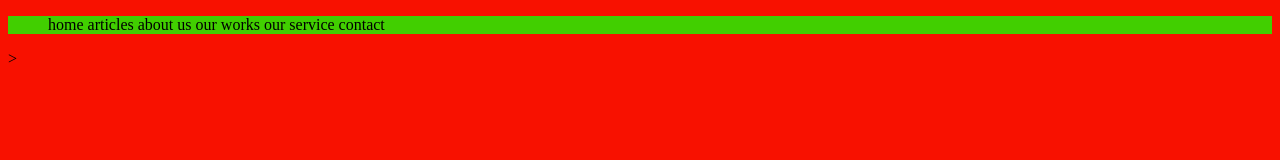
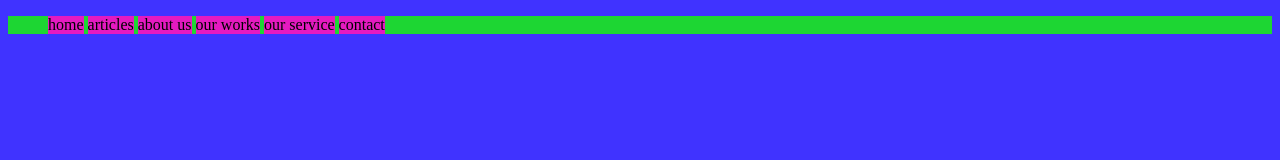
Before and after one commit to GricenkoAlexandr/goit-fe-course, a plain HTML site: page module-04-task/module-04-task-1/index.html in a window 1280 px wide. Drawn offline with Linux system fonts and the light colour scheme.

Commit message:
update hometask

```diff
--- a/module-04-task/module-04-task-1/css/styles.css
+++ b/module-04-task/module-04-task-1/css/styles.css
@@ -1,12 +1,15 @@
 .body {
-    background-color: #f81100
+    background-color: #1100ffcc;
 }
 
 .wrapper {
-    background-color: #15ff00cc
+    background-color: #15ff00cc;
 
 }
 
 .menu li{
     display: inline-block;
+    color: rgb(0, 0, 0);
+    background-color: #ff00d4e0;
+
 }
--- a/module-04-task/module-04-task-1/index.html
+++ b/module-04-task/module-04-task-1/index.html
@@ -5,7 +5,7 @@
     <meta name="Gricenko_Alexandr" content="module-3-task-GoIT">
     <meta name="viewport" content="width=device-width, initial-scale=1.0">
     <meta http-equiv="X-UA-Compatible" content="ie=edge">
-    <title>Module-03-task-general of Gricenko Alexandr</title>
+    <title>Module-04-task-01 of Gricenko Alexandr</title>
     <link href="https://fonts.googleapis.com/css?family=Pathway+Gothic+One" rel="stylesheet">
     <link rel="stylesheet" href="css/styles.css">
 </head>
@@ -23,4 +23,4 @@
         </div>
     </div>
 </body>
-</html>>
+</html>
```
